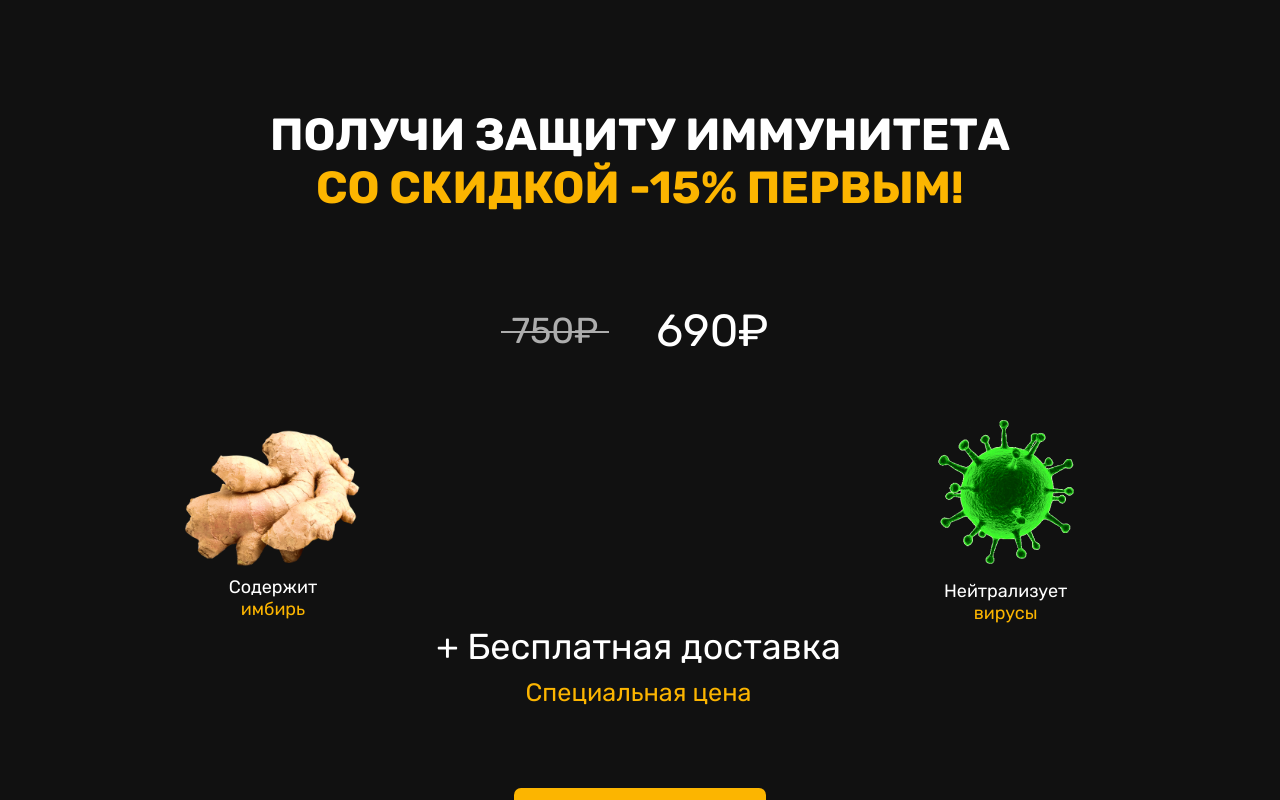
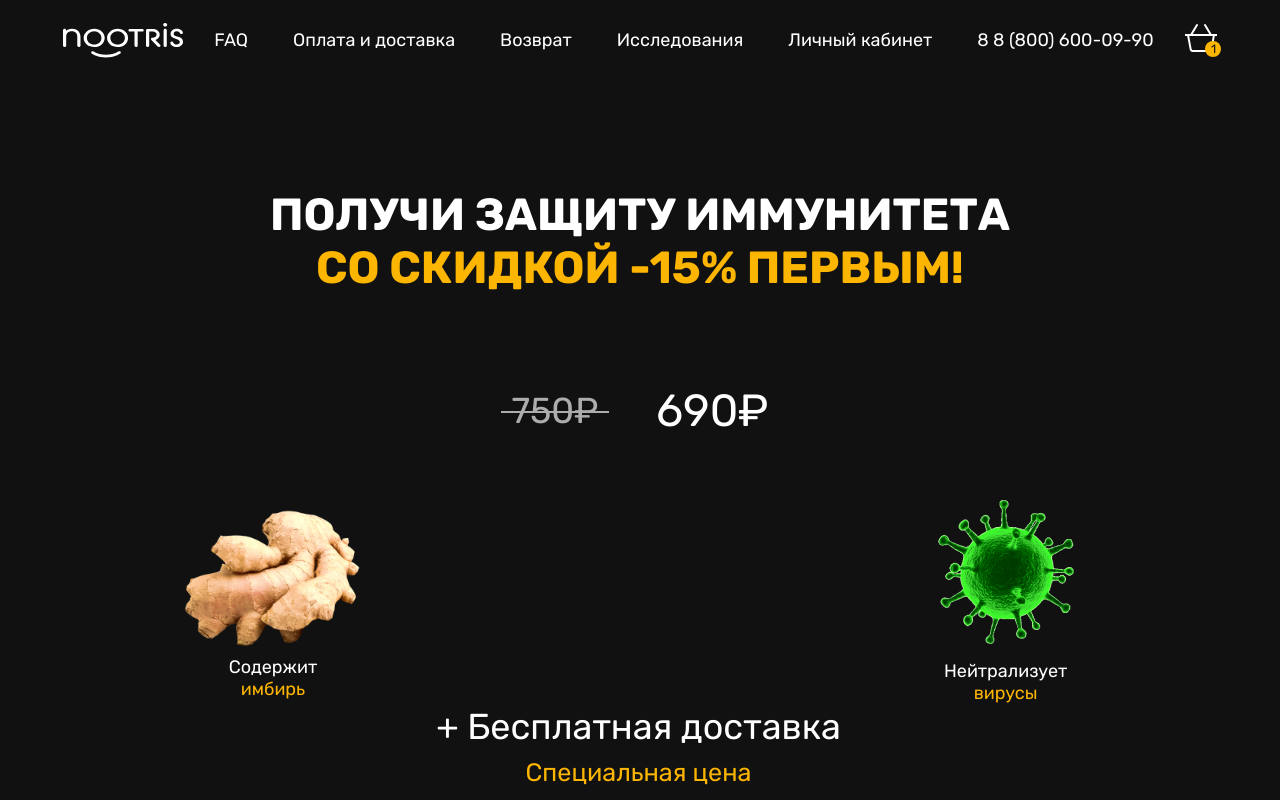
Before and after one commit to ilyasudakov/nootris-markup-test-task, a Next.js app: page / in a window 1280 px wide. Shown: the top 800 px of the page. Built offline with nearby package versions, Linux system fonts and the light colour scheme.

Commit message:
Small update to Header styles

```diff
--- a/src/components/DiscountSection/styled.ts
+++ b/src/components/DiscountSection/styled.ts
@@ -6,13 +6,14 @@ export const Wrapper = styled.section`
   display: flex;
   flex-direction: column;
   align-items: center;
-  padding: 6rem 0;
+  padding: 3rem 0;
   gap: 2rem;
   @media ${device.tablet} {
     gap: 4.5rem;
+    padding: 6rem 0;
   }
 `;
-export const Heading = styled.h2`
+export const Heading = styled.h1`
   display: flex;
   flex-direction: column;
   align-items: center;
--- a/src/components/Layout/Header/index.tsx
+++ b/src/components/Layout/Header/index.tsx
@@ -5,14 +5,13 @@ import CartSVG from '@/assets/cart.svg';
 
 import Container from '../Container';
 
-import { Cart, Nav, NavLink, Wrapper, Content } from './styled';
+import { Cart, Nav, NavLink, Wrapper, Content, NavItem } from './styled';
 
 const NAV_ITEMS = [
   { text: 'FAQ', href: '/faq' },
   { text: 'Оплата и доставка', href: '/delivery' },
   { text: 'Возврат', href: '/return' },
   { text: 'Исследования', href: '/research' },
-  { text: 'Личный кабинет', href: '/profile' },
 ];
 
 export default function Header() {
@@ -23,13 +22,22 @@ export default function Header() {
           <LogoSVG />
           <Nav>
             {NAV_ITEMS.map(({ text, href }) => (
-              <Link key={href} href={href}>
-                <NavLink>{text}</NavLink>
+              <NavItem key={href}>
+                <Link href={href}>
+                  <NavLink>{text}</NavLink>
+                </Link>
+              </NavItem>
+            ))}
+            <NavItem>
+              <Link href="/profile">
+                <NavLink>Личный кабинет</NavLink>
               </Link>
-            ))}
-            <a href="tel:88006000990">
-              <NavLink>{`8 8 (800) 600-09-90`}</NavLink>
-            </a>
+            </NavItem>
+            <NavItem>
+              <a href="tel:88006000990">
+                <NavLink>{`8 8 (800) 600-09-90`}</NavLink>
+              </a>
+            </NavItem>
           </Nav>
           <Cart>
             <CartSVG />
--- a/src/components/Layout/Header/styled.tsx
+++ b/src/components/Layout/Header/styled.tsx
@@ -1,3 +1,4 @@
+import device from 'src/utils/deviceSizes';
 import styled from 'styled-components';
 
 export const Wrapper = styled.header`
@@ -14,12 +15,19 @@ export const Content = styled.header`
   max-height: 80px;
 `;
 export const Nav = styled.nav`
-  display: flex;
+  display: none;
   gap: 2rem;
+
+  @media (${device.laptopL}) {
+    display: flex;
+  }
 `;
 export const NavLink = styled.span`
+  display: block;
+  cursor: pointer;
+`;
+export const NavItem = styled.span`
   padding: 0.25rem;
-  display: block;
   cursor: pointer;
 `;
 const CART_ITEMS_COUNT = 1;
--- a/src/components/Layout/index.tsx
+++ b/src/components/Layout/index.tsx
@@ -6,7 +6,7 @@ const Wrapper = styled.div``;
 export default function Layout({ children }: { children: React.ReactNode }) {
   return (
     <Wrapper>
-      {/* <Header /> */}
+      <Header />
       {children}
     </Wrapper>
   );
```
